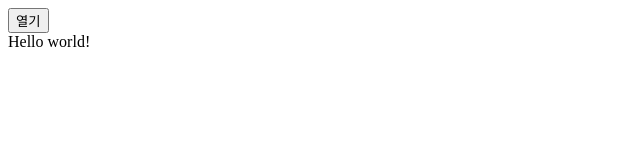
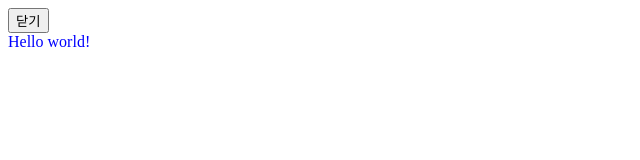
Before and after one commit to Kim-Hyunjo/simple_javascript, a plain HTML site: page index.html in a window 1280 px wide. Both pictures are taken after a click on the button "열기". Shown: the full height of the page, 0-640 px from the left. Drawn offline with Linux system fonts and the light colour scheme.

Commit message:
[FEAT] add eventlister to button

```diff
--- a/index.html
+++ b/index.html
@@ -3,12 +3,31 @@
     <head>
         <meta charset="UTF-8">
         <title>document</title>
+        <link rel="stylesheet" type="text/css" href="style.css"/>
     </head>
     <body>
         <button id="button">열기</button>
         <div id="greeting">Hello world!</div>
     </body>
     <script>
-        document.getElementById("button").addEventListener
+        const button = document.getElementById("button")
+        const greeting = document.getElementById("greeting")
+        button.addEventListener('click', function(event){
+            if(button.innerHTML === "열기"){
+                alert("HeLLoOoOoOo");
+                greeting.style.visibility = "visible";
+                button.innerHTML = "닫기"
+            }
+            else{
+                alert("ByYyYye");
+                greeting.style.visibility = "hidden";
+                button.innerHTML = "열기"
+            }
+
+        });
+
+
+
+
     </script>
 </html>
--- a/style.css
+++ b/style.css
@@ -0,0 +1,8 @@
+html {
+  color: black;
+}
+
+#greeting {
+  visibility: hidden;
+  color: blue;
+}
```
